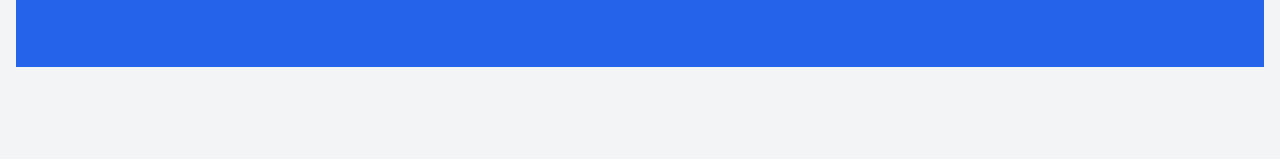
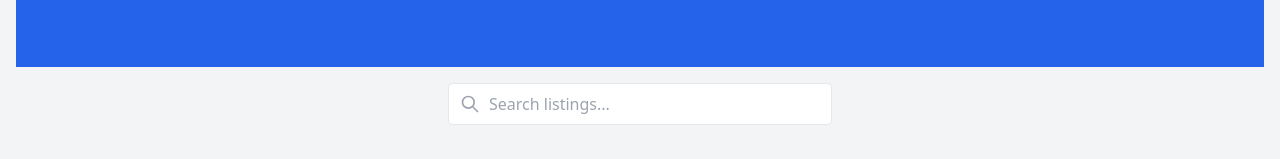
Before and after one commit to MohammedAbi/Semester-Project-2-auction, a React (Vite) app: page / in a window 1280 px wide. Shown: the part 385-544 px from the top of the page. Built offline with nearby package versions, Linux system fonts and the light colour scheme.

Commit message:
Added searchbar

```diff
--- /dev/null
+++ b/src/components/SearchBar.jsx
@@ -0,0 +1,34 @@
+import React from "react";
+
+function SearchBar() {
+  return (
+    <div className="mb-8 relative w-96 mx-auto">
+      <label htmlFor="search-input" className="sr-only">
+        Search listings
+      </label>
+      <input
+        type="text"
+        id="search-input"
+        placeholder="Search listings..."
+        className="w-full pl-10 pr-4 py-2 border rounded focus:outline-none focus:ring-2 focus:ring-blue-500"
+      />
+      <div className="absolute inset-y-0 left-0 flex items-center pl-3">
+        <svg
+          className="h-5 w-5 text-gray-400"
+          fill="none"
+          viewBox="0 0 24 24"
+          stroke="currentColor"
+        >
+          <path
+            strokeLinecap="round"
+            strokeLinejoin="round"
+            strokeWidth="2"
+            d="M21 21l-6-6m2-5a7 7 0 11-14 0 7 7 0 0114 0z"
+          />
+        </svg>
+      </div>
+    </div>
+  );
+}
+
+export default SearchBar;
--- a/src/pages/Home.jsx
+++ b/src/pages/Home.jsx
@@ -1,12 +1,16 @@
 import React from "react";
 import Header from "../components/Header";
 import Hero from "../components/Hero";
+import SearchBar from "../components/SearchBar";
 
 function Home() {
   return (
     <div className="bg-gray-100 pt-16">
       <Header />
       <Hero />
+      <main className="container mx-auto p-4">
+        <SearchBar />
+      </main>
     </div>
   );
 }
```
